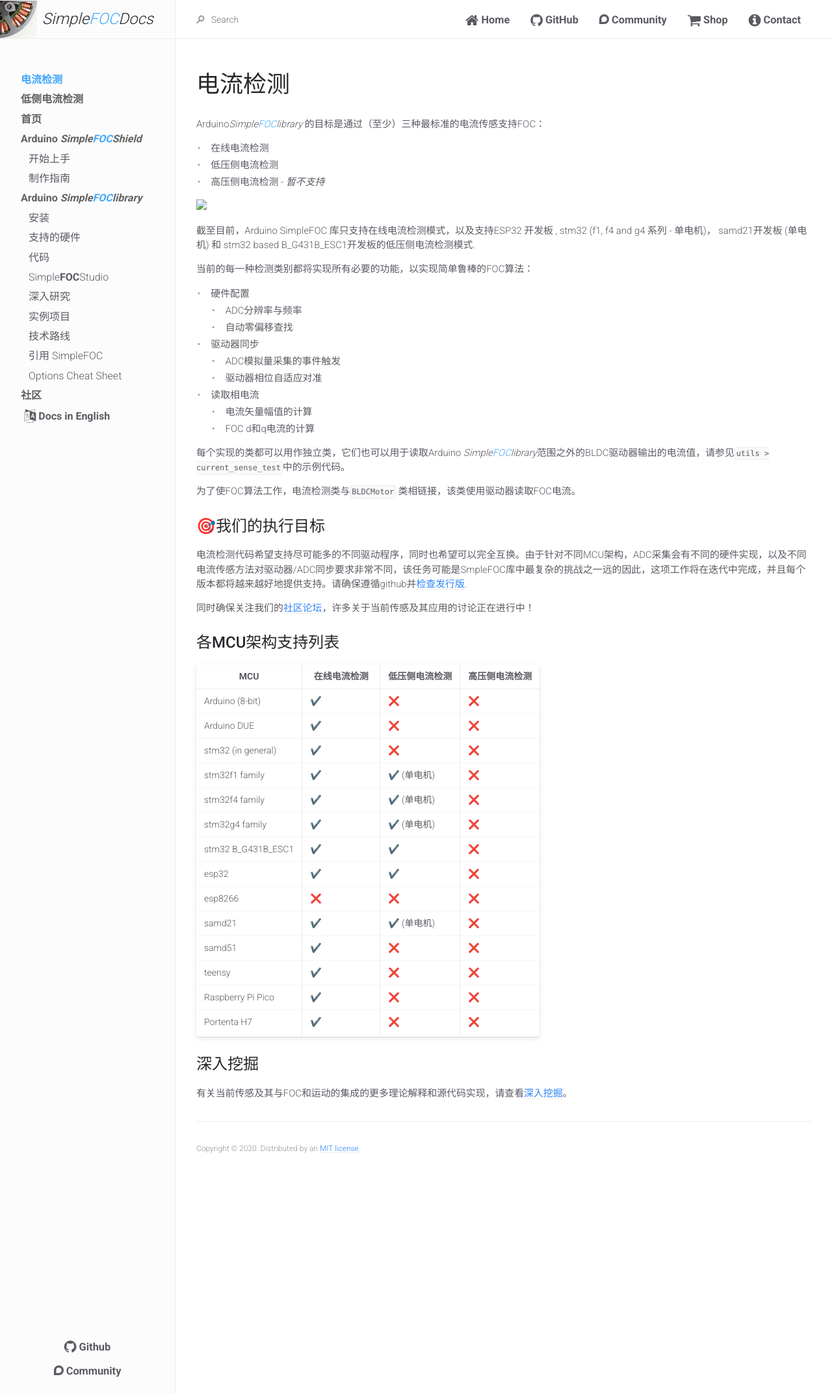
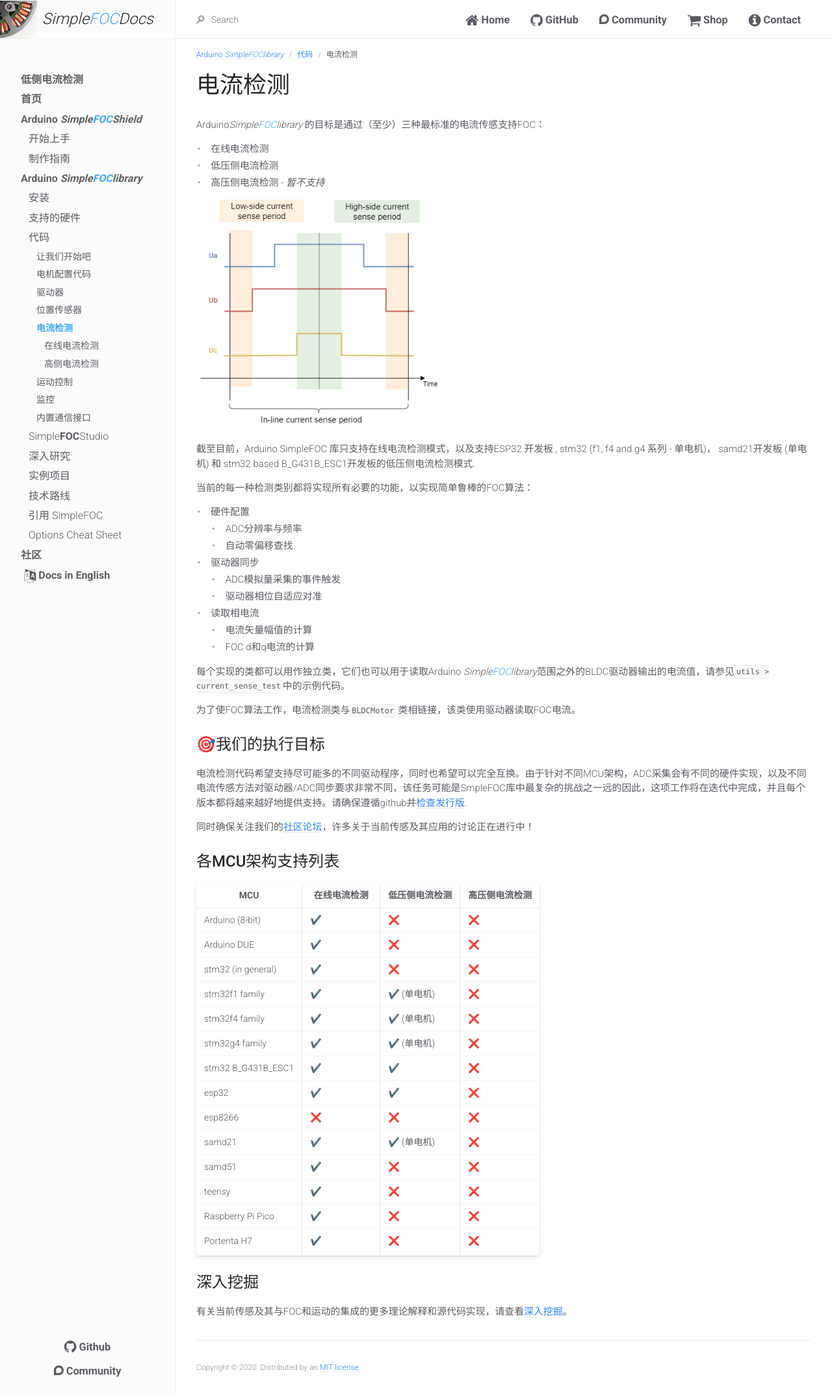
Before and after one commit to simplefoc/docs_chinese, a Jekyll site: the page built from docs/simplefoc_library/code/current_sense/index.md, in a window 1280 px wide. Shown: the whole page at 65% size. Built offline with Jekyll 4.4.1, drawn with Linux system fonts in a browser that asks for light colours; our own code applies the rules of GitHub Pages for plain Markdown files.

Commit message:
Update index.md

```diff
--- a/docs/simplefoc_library/code/current_sense/index.md
+++ b/docs/simplefoc_library/code/current_sense/index.md
@@ -1,3 +1,13 @@
+---
+layout: default
+title: 电流检测
+nav_order: 5
+parent: 代码
+permalink: /current_sense
+grand_parent: Arduino <span class="simple">Simple<span class="foc">FOC</span>library</span>
+has_children: True
+has_toc: False
+---
 
 # 电流检测
 
```
